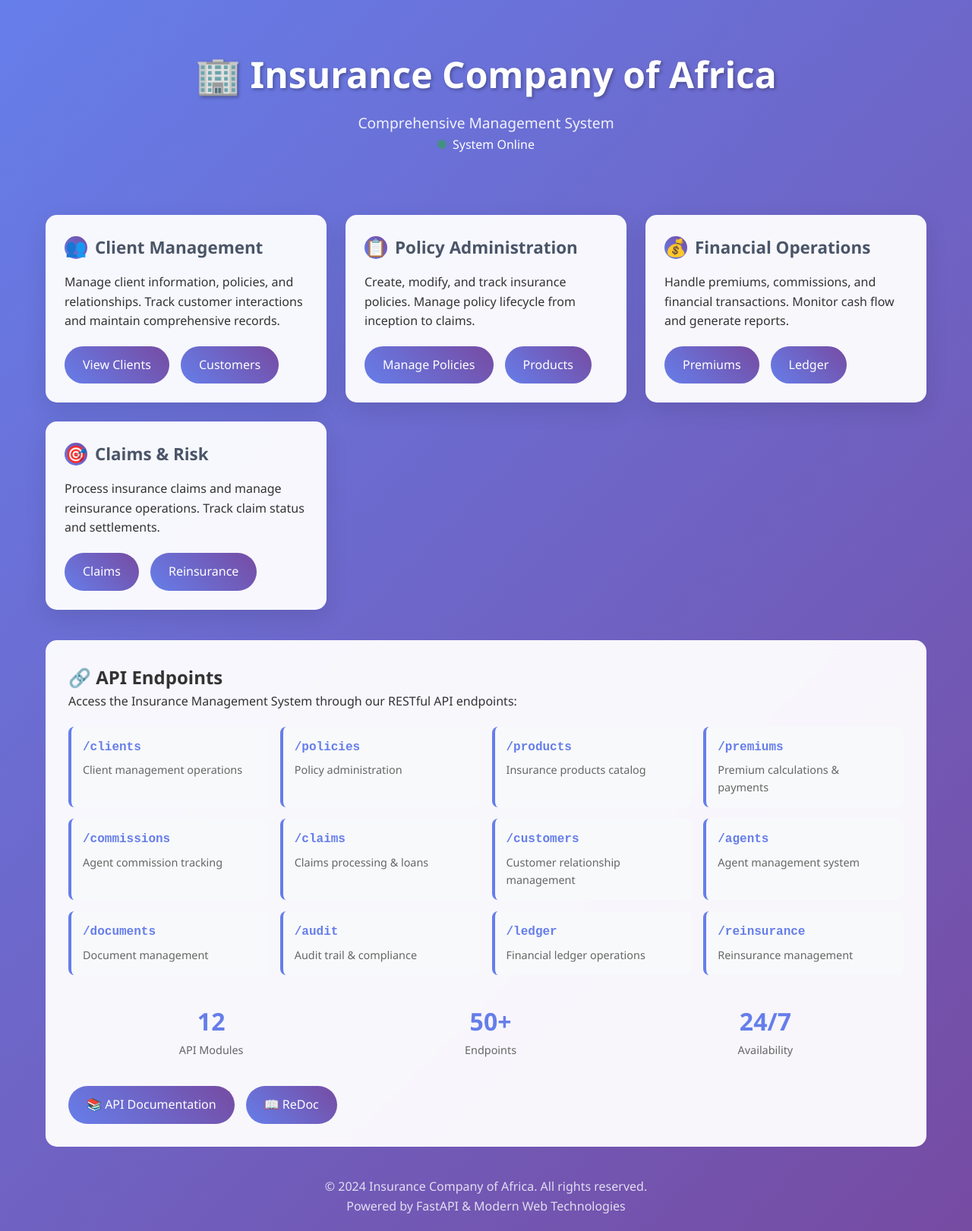
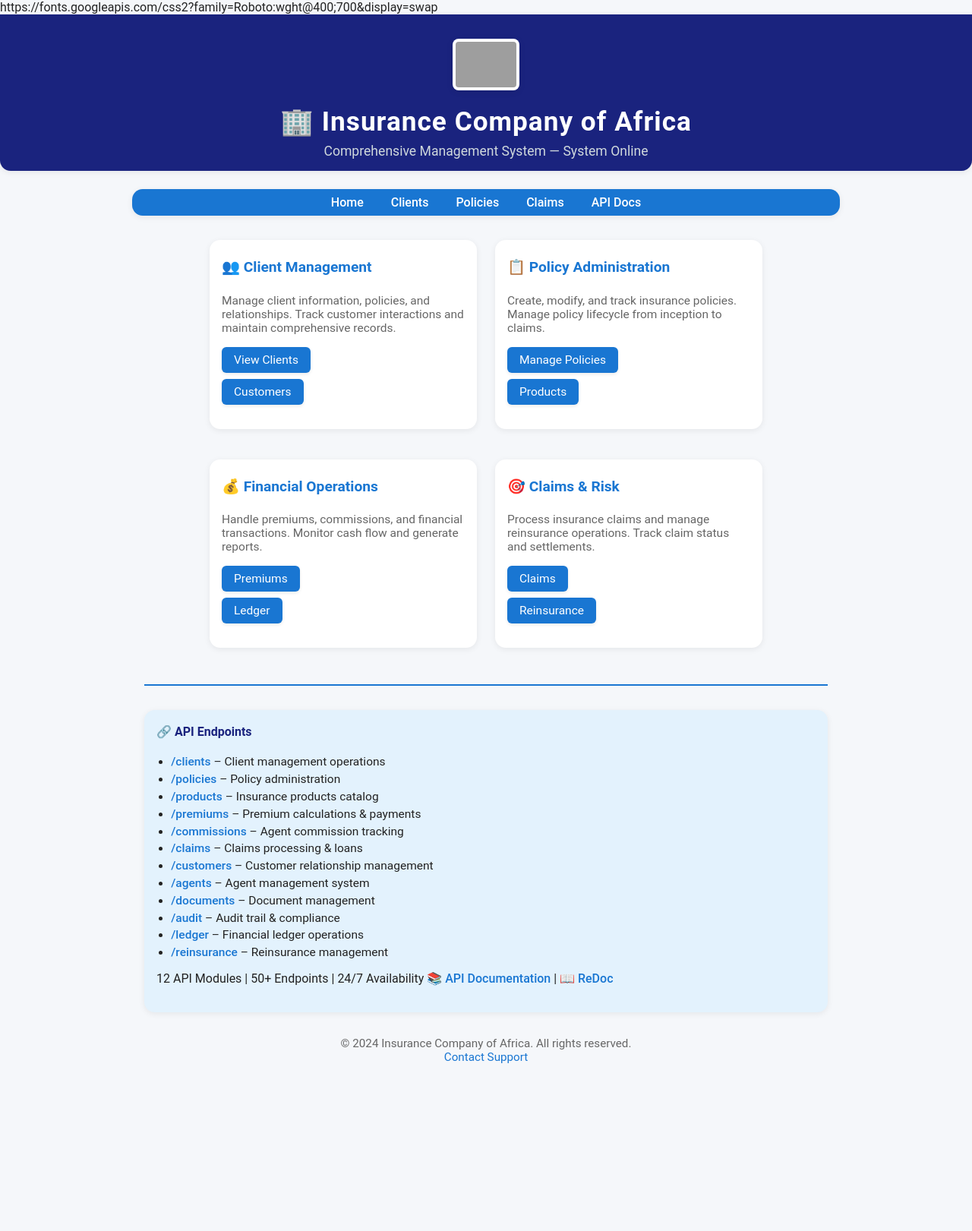
Before and after one commit to ivinaconsultancyinc/ica_app, a FastAPI app: page / in a window 1280 px wide. Shown: the whole page at 76% size. After the commit the page ends 1400 px from the top, so only its background shows below. Run offline with FastAPI, Linux system fonts and the light colour scheme; grey boxes are pictures that could not be loaded.

Commit message:
Update index.html

```diff
--- a/insurance_app/templates/index.html
+++ b/insurance_app/templates/index.html
@@ -2,371 +2,266 @@
 <html lang="en">
 <head>
   <meta charset="UTF-8">
+  <title>Insurance Company of Africa - Management System</title>
   <meta name="viewport" content="width=device-width, initial-scale=1.0">
-    <title>Insurance Company of Africa - Management System</title>
+  <!-- Favicon -->
+  <link rel="shortcut icon" href="/static/favicon.ico">
+  <!-- Google Fonts for a modern look -->
+  https://fonts.googleapis.com/css2?family=Roboto:wght@400;700&display=swap
   <style>
-        * {
+    :root {
+      --primary: #1a237e;
+      --accent: #1976d2;
+      --background: #f5f7fa;
+      --card-bg: #fff;
+      --text: #222;
+      --muted: #666;
+      --border-radius: 14px;
+      --shadow: 0 2px 8px rgba(0,0,0,0.07);
+    }
+    body {
+      background: var(--background);
+      color: var(--text);
+      font-family: 'Roboto', Arial, sans-serif;
       margin: 0;
       padding: 0;
-            box-sizing: border-box;
     }
-
-        body {
-            font-family: 'Segoe UI', Tahoma, Geneva, Verdana, sans-serif;
-            line-height: 1.6;
-            color: #333;
-            background: linear-gradient(135deg, #667eea 0%, #764ba2 100%);
-            min-height: 100vh;
+    header {
+      background: var(--primary);
+      color: #fff;
+      padding: 2rem 1rem 1rem 1rem;
+      text-align: center;
+      border-bottom-left-radius: var(--border-radius);
+      border-bottom-right-radius: var(--border-radius);
+      box-shadow: var(--shadow);
     }
-
+    header img {
+      height: 60px;
+      margin-bottom: 1rem;
+      border-radius: 8px;
+      box-shadow: 0 2px 8px rgba(0,0,0,0.10);
+      background: #fff;
+      padding: 4px;
+    }
+    header h1 {
+      margin: 0;
+      font-size: 2.2rem;
+      letter-spacing: 1px;
+    }
+    header p {
+      margin: 0.5rem 0 0 0;
+      font-size: 1.1rem;
+      color: #cfd8dc;
+    }
+    nav {
+      background: var(--accent);
+      padding: 0.5rem 1rem;
+      text-align: center;
+      border-radius: var(--border-radius);
+      margin: 1.5rem auto 2rem auto;
+      max-width: 900px;
+      box-shadow: var(--shadow);
+    }
+    nav a {
+      color: #fff;
+      text-decoration: none;
+      margin: 0 1rem;
+      font-weight: 500;
+      font-size: 1rem;
+      transition: color 0.2s;
+    }
+    nav a:hover {
+      color: #ffeb3b;
+      text-decoration: underline;
+    }
     .container {
-            max-width: 1200px;
-            margin: 0 auto;
-            padding: 20px;
+      max-width: 900px;
+      margin: 2rem auto;
+      padding: 0 1rem;
     }
-
-        header {
-            text-align: center;
-            color: white;
-            margin-bottom: 40px;
-            padding: 40px 0;
+    .modules {
+      display: flex;
+      flex-wrap: wrap;
+      gap: 1.5rem;
+      justify-content: center;
     }
-
-        h1 {
-            font-size: 3rem;
-            margin-bottom: 10px;
-            text-shadow: 2px 2px 4px rgba(0,0,0,0.3);
+    .card {
+      background: var(--card-bg);
+      border-radius: var(--border-radius);
+      box-shadow: var(--shadow);
+      flex: 1 1 260px;
+      min-width: 260px;
+      max-width: 320px;
+      padding: 1.5rem 1rem;
+      margin-bottom: 1rem;
+      display: flex;
+      flex-direction: column;
+      align-items: flex-start;
+      transition: box-shadow 0.2s, transform 0.2s;
     }
-
-        .subtitle {
+    .card:hover {
+      box-shadow: 0 6px 24px rgba(0,0,0,0.12);
+      transform: translateY(-4px) scale(1.02);
+    }
+    .card h3 {
+      margin-top: 0;
+      color: var(--accent);
       font-size: 1.2rem;
-            opacity: 0.9;
+      margin-bottom: 0.5rem;
     }
-
-        .dashboard {
-            display: grid;
-            grid-template-columns: repeat(auto-fit, minmax(300px, 1fr));
-            gap: 25px;
-            margin-bottom: 40px;
+    .card p {
+      color: var(--muted);
+      font-size: 0.97rem;
+      margin-bottom: 1rem;
     }
-
-        .card {
-            background: rgba(255, 255, 255, 0.95);
-            border-radius: 15px;
-            padding: 25px;
-            box-shadow: 0 10px 30px rgba(0,0,0,0.1);
-            transition: transform 0.3s ease, box-shadow 0.3s ease;
-            backdrop-filter: blur(10px);
+    .card a {
+      display: inline-block;
+      background: var(--accent);
+      color: #fff;
+      text-decoration: none;
+      padding: 0.5rem 1rem;
+      border-radius: 6px;
+      margin-right: 0.5rem;
+      margin-bottom: 0.5rem;
+      font-size: 0.97rem;
+      box-shadow: 0 2px 4px rgba(0,0,0,0.08);
+      transition: background 0.2s, transform 0.2s;
     }
-
-        .card:hover {
-            transform: translateY(-5px);
-            box-shadow: 0 15px 40px rgba(0,0,0,0.2);
+    .card a:hover {
+      background: #1565c0;
+      transform: translateY(-2px) scale(1.05);
     }
-
-        .card h3 {
-            color: #4a5568;
-            margin-bottom: 15px;
-            font-size: 1.4rem;
-            display: flex;
-            align-items: center;
+    .api-section {
+      background: #e3f2fd;
+      border-radius: var(--border-radius);
+      padding: 1.2rem 1rem;
+      margin: 2rem 0;
+      box-shadow: var(--shadow);
     }
-
-        .card-icon {
-            width: 30px;
-            height: 30px;
-            margin-right: 10px;
-            background: linear-gradient(45deg, #667eea, #764ba2);
-            border-radius: 50%;
-            display: flex;
-            align-items: center;
-            justify-content: center;
-            color: white;
-            font-weight: bold;
+    .api-section h4 {
+      margin-top: 0;
+      color: var(--primary);
     }
-
-        .api-section {
-            background: rgba(255, 255, 255, 0.95);
-            border-radius: 15px;
-            padding: 30px;
-            margin-bottom: 30px;
-            backdrop-filter: blur(10px);
+    .api-section ul {
+      padding-left: 1.2rem;
+      margin: 0.5rem 0 0 0;
     }
-
-        .api-endpoints {
-            display: grid;
-            grid-template-columns: repeat(auto-fit, minmax(250px, 1fr));
-            gap: 15px;
-            margin-top: 20px;
+    .api-section li {
+      margin-bottom: 0.3rem;
+      font-size: 0.97rem;
     }
-
-        .endpoint {
-            background: #f8f9fa;
-            padding: 15px;
-            border-radius: 8px;
-            border-left: 4px solid #667eea;
-            transition: background-color 0.3s ease;
+    .api-section a {
+      color: var(--accent);
+      text-decoration: none;
+      font-weight: 500;
     }
-
-        .endpoint:hover {
-            background: #e9ecef;
+    .api-section a:hover {
+      text-decoration: underline;
+      color: #1565c0;
     }
-
-        .endpoint-url {
-            font-family: 'Courier New', monospace;
-            color: #667eea;
-            font-weight: bold;
-            margin-bottom: 5px;
+    hr {
+      border: none;
+      border-top: 2px solid var(--accent);
+      margin: 2rem 0;
     }
-
-        .endpoint-desc {
-            font-size: 0.9rem;
-            color: #666;
-        }
-
-        .stats {
-            display: flex;
-            justify-content: space-around;
-            text-align: center;
-            margin-top: 20px;
-        }
-
-        .stat-item {
-            padding: 15px;
-        }
-
-        .stat-number {
-            font-size: 2rem;
-            font-weight: bold;
-            color: #667eea;
-            display: block;
-        }
-
-        .stat-label {
-            color: #666;
-            font-size: 0.9rem;
-        }
-
-        .quick-actions {
-            display: flex;
-            gap: 15px;
-            flex-wrap: wrap;
-            margin-top: 20px;
-        }
-
-        .btn {
-            background: linear-gradient(45deg, #667eea, #764ba2);
-            color: white;
-            padding: 12px 24px;
-            border: none;
-            border-radius: 25px;
-            text-decoration: none;
-            transition: transform 0.3s ease, box-shadow 0.3s ease;
-            font-weight: 500;
-            display: inline-block;
-        }
-
-        .btn:hover {
-            transform: translateY(-2px);
-            box-shadow: 0 5px 15px rgba(102, 126, 234, 0.4);
-        }
-
-        .status-indicator {
-            display: inline-block;
-            width: 12px;
-            height: 12px;
-            background: #28a745;
-            border-radius: 50%;
-            margin-right: 8px;
-            animation: pulse 2s infinite;
-        }
-
-        @keyframes pulse {
-            0% { opacity: 1; }
-            50% { opacity: 0.5; }
-            100% { opacity: 1; }
-        }
-
     footer {
       text-align: center;
-            color: white;
-            opacity: 0.8;
-            margin-top: 40px;
+      color: var(--muted);
+      font-size: 0.95rem;
+      margin: 2rem 0 1rem 0;
     }
-
-        @media (max-width: 768px) {
-            h1 {
-                font-size: 2rem;
+    footer a {
+      color: var(--accent);
+      text-decoration: none;
+      margin: 0 0.5rem;
     }
-
-            .dashboard {
-                grid-template-columns: 1fr;
+    footer a:hover {
+      text-decoration: underline;
     }
-
-            .stats {
+    @media (max-width: 700px) {
+      .modules {
         flex-direction: column;
-                gap: 10px;
+        gap: 1rem;
+      }
+      .card {
+        max-width: 100%;
+      }
+      .container {
+        padding: 0 0.5rem;
+      }
+      nav {
+        font-size: 0.95rem;
+        padding: 0.5rem 0.2rem;
       }
     }
   </style>
 </head>
 <body>
+  <header>
+    <img src="/static/logo.png" alt="Company Logo">
+    <h1>🏢 Insurance Company of Africa</h1>
+    <p>Comprehensive Management System &mdash; System Online</p>
+  </header>
+  <nav>
+    <a href="/">Home</a>
+    <a href="/clients">Clients</a>
+    <a href="/policies">Policies</a>
+    <a href="/claims">Claims</a>
+    <a href="/docs">API Docs</a>
+  </nav>
   <div class="container">
-        <header>
-            <h1>🏢 Insurance Company of Africa</h1>
-            <p class="subtitle">Comprehensive Management System</p>
-            <p><span class="status-indicator"></span>System Online</p>
-        </header>
-
-        <div class="dashboard">
+    <div class="modules">
       <div class="card">
-                <h3><span class="card-icon">👥</span>Client Management</h3>
+        <h3>👥 Client Management</h3>
         <p>Manage client information, policies, and relationships. Track customer interactions and maintain comprehensive records.</p>
-                <div class="quick-actions">
-                    <a href="/clients" class="btn">View Clients</a>
-                    <a href="/customers" class="btn">Customers</a>
+        <a href="/clients">View Clients</a>
+        <a href="/customers">Customers</a>
+      </div>
+      <div class="card">
+        <h3>📋 Policy Administration</h3>
+        <p>Create, modify, and track insurance policies. Manage policy lifecycle from inception to claims.</p>
+        <a href="/policies">Manage Policies</a>
+        <a href="/products">Products</a>
+      </div>
+      <div class="card">
+        <h3>💰 Financial Operations</h3>
+        <p>Handle premiums, commissions, and financial transactions. Monitor cash flow and generate reports.</p>
+        <a href="/premiums">Premiums</a>
+        <a href="/ledger">Ledger</a>
+      </div>
+      <div class="card">
+        <h3>🎯 Claims & Risk</h3>
+        <p>Process insurance claims and manage reinsurance operations. Track claim status and settlements.</p>
+        <a href="/claims">Claims</a>
+        <a href="/reinsurance">Reinsurance</a>
       </div>
     </div>
-
-            <div class="card">
-                <h3><span class="card-icon">📋</span>Policy Administration</h3>
-                <p>Create, modify, and track insurance policies. Manage policy lifecycle from inception to claims.</p>
-                <div class="quick-actions">
-                    <a href="/policies" class="btn">Manage Policies</a>
-                    <a href="/products" class="btn">Products</a>
+    <hr>
+    <div class="api-section">
+      <h4>🔗 API Endpoints</h4>
+      <ul>
+        <li><a href="/clients">/clients</a> – Client management operations</li>
+        <li><a href="/policies">/policies</a> – Policy administration</li>
+        <li><a href="/products">/products</a> – Insurance products catalog</li>
+        <li><a href="/premiums">/premiums</a> – Premium calculations & payments</li>
+        <li><a href="/commissions">/commissions</a> – Agent commission tracking</li>
+        <li><a href="/claims">/claims</a> – Claims processing & loans</li>
+        <li><a href="/customers">/customers</a> – Customer relationship management</li>
+        <li><a href="/agents">/agents</a> – Agent management system</li>
+        <li><a href="/documents">/documents</a> – Document management</li>
+        <li><a href="/audit">/audit</a> – Audit trail & compliance</li>
+        <li><a href="/ledger">/ledger</a> – Financial ledger operations</li>
+        <li><a href="/reinsurance">/reinsurance</a> – Reinsurance management</li>
+      </ul>
+      <p>12 API Modules | 50+ Endpoints | 24/7 Availability
+        <a href="/docs">📚 API Documentation</a> |
+        <a href="/redoc">📖 ReDoc</a>
+      </p>
     </div>
   </div>
-
-            <div class="card">
-                <h3><span class="card-icon">💰</span>Financial Operations</h3>
-                <p>Handle premiums, commissions, and financial transactions. Monitor cash flow and generate reports.</p>
-                <div class="quick-actions">
-                    <a href="/premiums" class="btn">Premiums</a>
-                    <a href="/ledger" class="btn">Ledger</a>
-                </div>
-            </div>
-
-            <div class="card">
-                <h3><span class="card-icon">🎯</span>Claims & Risk</h3>
-                <p>Process insurance claims and manage reinsurance operations. Track claim status and settlements.</p>
-                <div class="quick-actions">
-                    <a href="/claims" class="btn">Claims</a>
-                    <a href="/reinsurance" class="btn">Reinsurance</a>
-                </div>
-            </div>
-        </div>
-
-        <div class="api-section">
-            <h2>🔗 API Endpoints</h2>
-            <p>Access the Insurance Management System through our RESTful API endpoints:</p>
-
-            <div class="api-endpoints">
-                <div class="endpoint">
-                    <div class="endpoint-url">/clients</div>
-                    <div class="endpoint-desc">Client management operations</div>
-                </div>
-                <div class="endpoint">
-                    <div class="endpoint-url">/policies</div>
-                    <div class="endpoint-desc">Policy administration</div>
-                </div>
-                <div class="endpoint">
-                    <div class="endpoint-url">/products</div>
-                    <div class="endpoint-desc">Insurance products catalog</div>
-                </div>
-                <div class="endpoint">
-                    <div class="endpoint-url">/premiums</div>
-                    <div class="endpoint-desc">Premium calculations & payments</div>
-                </div>
-                <div class="endpoint">
-                    <div class="endpoint-url">/commissions</div>
-                    <div class="endpoint-desc">Agent commission tracking</div>
-                </div>
-                <div class="endpoint">
-                    <div class="endpoint-url">/claims</div>
-                    <div class="endpoint-desc">Claims processing & loans</div>
-                </div>
-                <div class="endpoint">
-                    <div class="endpoint-url">/customers</div>
-                    <div class="endpoint-desc">Customer relationship management</div>
-                </div>
-                <div class="endpoint">
-                    <div class="endpoint-url">/agents</div>
-                    <div class="endpoint-desc">Agent management system</div>
-                </div>
-                <div class="endpoint">
-                    <div class="endpoint-url">/documents</div>
-                    <div class="endpoint-desc">Document management</div>
-                </div>
-                <div class="endpoint">
-                    <div class="endpoint-url">/audit</div>
-                    <div class="endpoint-desc">Audit trail & compliance</div>
-                </div>
-                <div class="endpoint">
-                    <div class="endpoint-url">/ledger</div>
-                    <div class="endpoint-desc">Financial ledger operations</div>
-                </div>
-                <div class="endpoint">
-                    <div class="endpoint-url">/reinsurance</div>
-                    <div class="endpoint-desc">Reinsurance management</div>
-                </div>
-            </div>
-
-            <div class="stats">
-                <div class="stat-item">
-                    <span class="stat-number">12</span>
-                    <span class="stat-label">API Modules</span>
-                </div>
-                <div class="stat-item">
-                    <span class="stat-number">50+</span>
-                    <span class="stat-label">Endpoints</span>
-                </div>
-                <div class="stat-item">
-                    <span class="stat-number">24/7</span>
-                    <span class="stat-label">Availability</span>
-                </div>
-            </div>
-
-            <div class="quick-actions">
-                <a href="/docs" class="btn">📚 API Documentation</a>
-                <a href="/redoc" class="btn">📖 ReDoc</a>
-            </div>
-        </div>
-
   <footer>
-            <p>&copy; 2024 Insurance Company of Africa. All rights reserved.</p>
-            <p>Powered by FastAPI & Modern Web Technologies</p>
+    © 2024 Insurance Company of Africa. All rights reserved.<br>
+    <a href="mailto:support@insurancecompany.com">Contact Support</a>
   </footer>
-    </div>
-
-    <script>
-        // Simple script to enhance user experience
-        document.addEventListener('DOMContentLoaded', function() {
-            // Add loading effect for buttons
-            const buttons = document.querySelectorAll('.btn');
-            buttons.forEach(button => {
-                button.addEventListener('click', function(e) {
-                    // Add a subtle loading effect
-                    this.style.opacity = '0.8';
-                    setTimeout(() => {
-                        this.style.opacity = '1';
-                    }, 200);
-                });
-            });
-
-            // Update system status
-            const statusIndicator = document.querySelector('.status-indicator');
-            setInterval(() => {
-                fetch('/')
-                    .then(response => {
-                        if (response.ok) {
-                            statusIndicator.style.background = '#28a745';
-                        }
-                    })
-                    .catch(() => {
-                        statusIndicator.style.background = '#dc3545';
-                    });
-            }, 30000); // Check every 30 seconds
-        });
-    </script>
 </body>
 </html>
```
Lines whose indentation alone changed are shown as unchanged.
